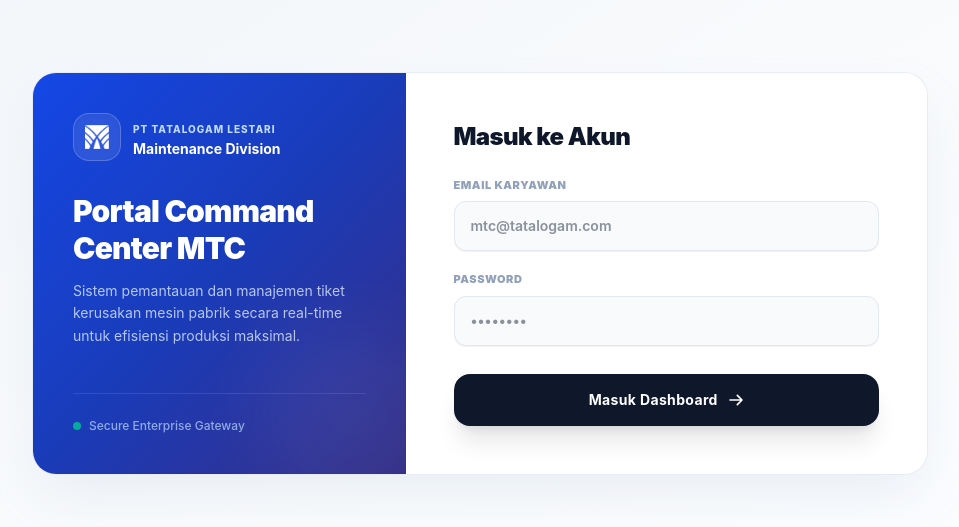
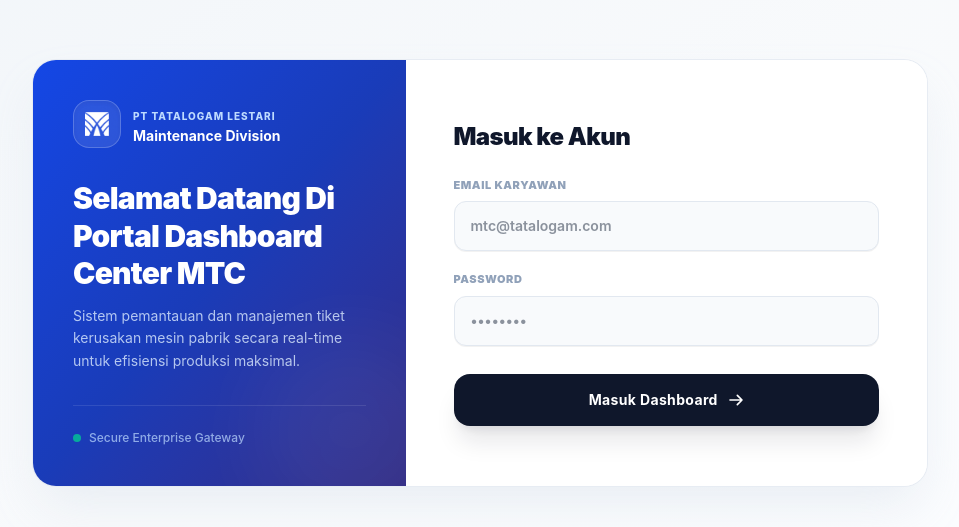
Before and after one commit to MrRih22/laporanmesin, a React (Vite) app: page /login in a window 1280 px wide. Shown: the part 127-654 px from the top of the page, without its empty margins (160-1119 px from the left). Built offline with nearby package versions, Linux system fonts and the light colour scheme.

Commit message:
Login.jsx

```diff
--- a/src/Login.jsx
+++ b/src/Login.jsx
@@ -52,7 +52,7 @@ export default function Login() {
             </div>
 
             <h2 className="text-2xl sm:text-3xl font-black tracking-tight leading-tight">
-              Portal Command Center MTC
+             Selamat Datang Di Portal Dashboard Center MTC
             </h2>
             <p className="text-blue-100/80 text-xs sm:text-sm mt-3 leading-relaxed">
               Sistem pemantauan dan manajemen tiket kerusakan mesin pabrik secara real-time untuk efisiensi produksi maksimal.
```
